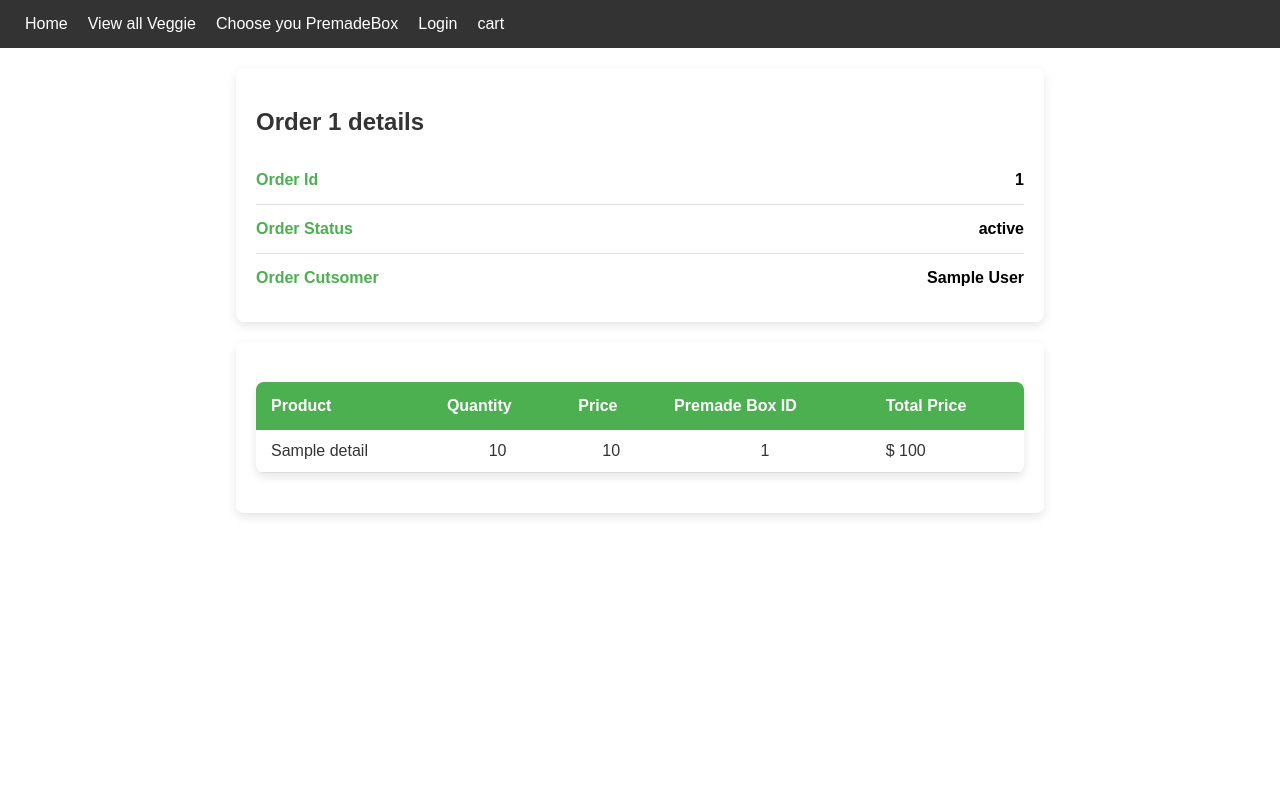
After one commit to lcu-haoboli/642-final, a Flask app: template templates/order/order_details.html in a window 1280 px wide. The commit adds this page. Run offline with Flask 3, Linux system fonts and the light colour scheme; the template is opened without the code that fills it: most values are stand-ins (such as "Sample title", 1, 10 or a date in 2020); parts of the project's set-up code (start-up, migrations or seed data) failed here and were passed over.

Commit message:
order details

```diff
--- a/static/styles/order_details.css
+++ b/static/styles/order_details.css
@@ -54,3 +54,78 @@ h1 {
         font-size: 14px;
     }
 }
+
+/* table */
+
+.table-container {
+    width: 60%;
+    max-width: 800px;
+    background-color: #ffffff;
+    border-radius: 8px;
+    box-shadow: 0 4px 10px rgba(0, 0, 0, 0.1);
+    padding: 20px;
+	margin: auto;
+    margin-top: 20px;
+}
+
+table {
+    width: 100%;
+    max-width: 800px;
+    border-collapse: collapse;
+    background-color: #ffffff;
+    margin: 20px 0;
+    border-radius: 8px;
+    box-shadow: 0 4px 8px rgba(0, 0, 0, 0.1);
+    overflow: hidden;
+}
+
+/* Table Header */
+thead {
+    background-color: #4CAF50;
+    color: white;
+}
+
+thead th {
+    padding: 15px;
+    font-size: 16px;
+    font-weight: bold;
+    text-align: left;
+}
+
+/* Table Body */
+tbody tr {
+    border-bottom: 1px solid #ddd;
+}
+
+tbody tr:nth-child(even) {
+    background-color: #f9f9f9;
+}
+
+tbody tr:hover {
+    background-color: #f1f1f1;
+}
+
+tbody td {
+    padding: 12px 15px;
+    text-align: left;
+    color: #333;
+}
+
+/* Column Alignment */
+td:nth-child(2),
+td:nth-child(3),
+td:nth-child(4) {
+    text-align: center;
+}
+
+/* Responsive Design */
+@media (max-width: 768px) {
+    table {
+        width: 100%;
+    }
+
+    thead th, tbody td {
+        padding: 10px;
+        font-size: 14px;
+    }
+}
--- /dev/null
+++ b/templates/order/order_details.html
@@ -0,0 +1,70 @@
+<link
+  rel="stylesheet"
+  href="{{ url_for('static', filename='styles/index.css') }}"
+/>
+<link
+  rel="stylesheet"
+  href="{{ url_for('static', filename='styles/account_dashboard.css') }}"
+/>
+<link
+  rel="stylesheet"
+  href="{{ url_for('static', filename='styles/order_details.css') }}"
+/>
+
+<body>
+  {% import "navbar.html" as components %}
+
+{{ components.navbar() }}
+<div class="order-details">
+  <h1>Order {{order['orderId']}} details</h1>
+
+  <div class="section">
+    <p>Order Id</p>
+    <p>{{order['orderId']}}</p>
+  </div>
+
+  <!--  -->
+  <div class="section">
+    <p>Order Status</p>
+    <p>{{order['orderStatus']}}</p>
+  </div>
+
+  <div class="section">
+    <p>Order Cutsomer</p>
+    <p>{{customer['firstName'] + " " + customer["lastName"]}}</p>
+  </div>
+
+
+
+
+
+</div>
+
+<div class="table-container">
+<table>
+  <thead>
+    <tr>
+        <th>Product</th>
+        <th>Quantity</th>
+        <th>Price</th>
+        <th>Premade Box ID</th>
+        <th>Total Price</th>
+    </tr>
+</thead>
+<tbody>
+  {% for detail in details %}
+
+  <tr>
+      <td>{{ detail['vegName'] if detail['vegName'] is not none else '' }}</td>
+      <td>{{ detail['orderQuantity'] }}</td>
+      <td>{{ detail['pricePerPack'] or detail['pricePerKilo'] or detail['pricePerUnit'] }}</td>
+      <td>{{ detail['premadeBoxId'] if detail['premadeBoxId'] is not none else '' }}</td>
+      <td>
+        $ {{ (detail['orderQuantity'] * (detail['pricePerPack'] or detail['pricePerKilo'] or detail['pricePerUnit'])) | round(2) }}
+      </td>
+  </tr>
+  {% endfor %}
+</tbody>
+</table>
+</div>
+</body>
```
Also changed, not shown: templates/staff/order_details.html (deleted).
